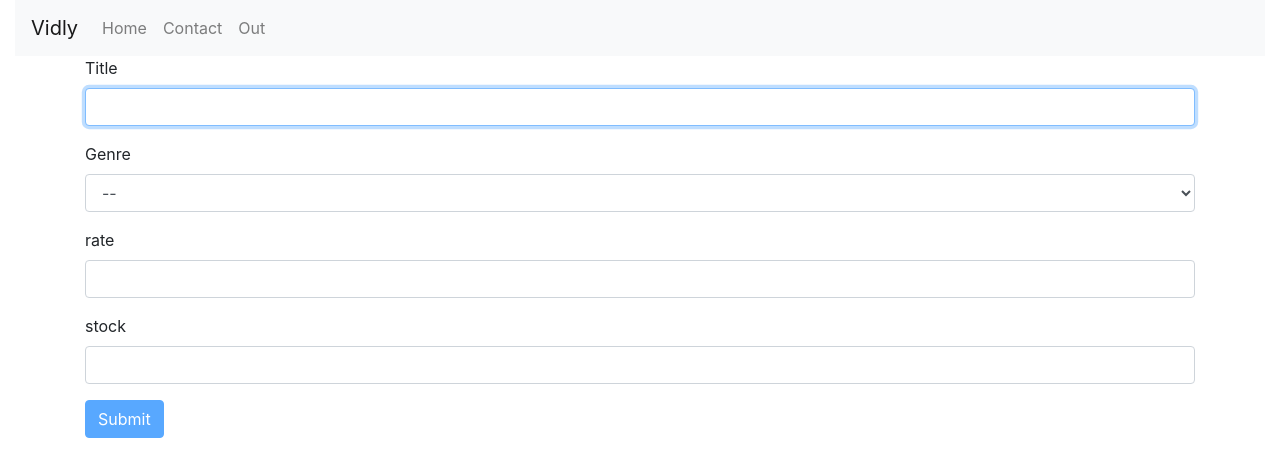
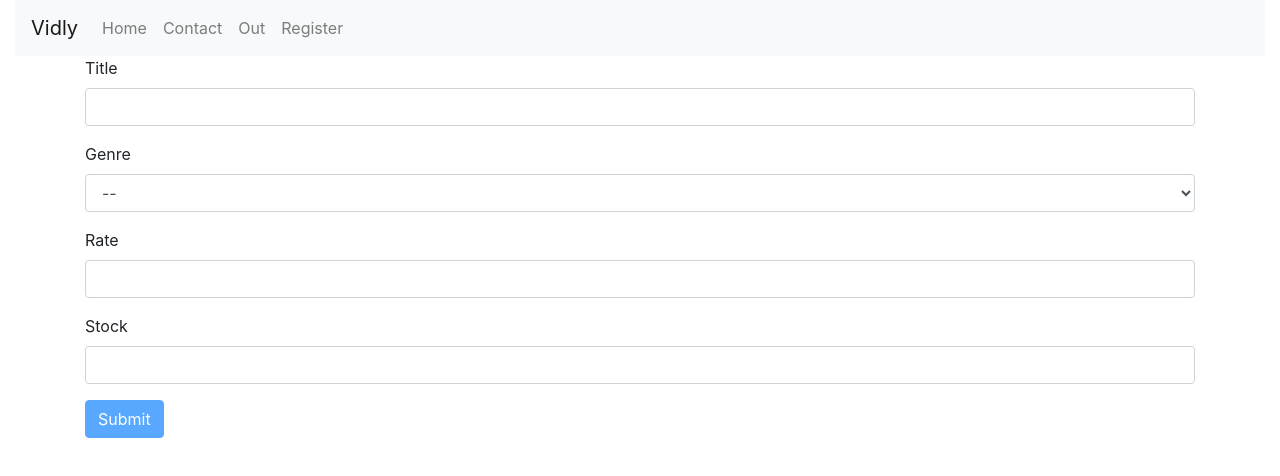
Before and after one commit to maathi/vidly, a React (Create React App) app: page /movies/new in a window 1280 px wide. Shown: the top 476 px of the page. Built offline with nearby package versions, Linux system fonts and the light colour scheme.

Commit message:
creating a renderGroupForm function

```diff
--- a/src/App.js
+++ b/src/App.js
@@ -6,6 +6,7 @@ import Navbar from "./components/navbar";
 import NotFound from "./components/not-found";
 import Movie from "./components/movie";
 import MovieForm from "./components/movieForm";
+import Register from "./components/register";
 
 function App() {
   return (
@@ -28,6 +29,9 @@ function App() {
           <MovieForm></MovieForm>
         </Route>
         <Route path="/movies/:id" component={Movie}></Route>
+        <Route path="/register">
+          <Register></Register>
+        </Route>
         <Redirect exact from="/" to="/home"></Redirect>
         <Redirect to="not-found"></Redirect>
       </Switch>
--- /dev/null
+++ b/src/components/common/form.jsx
@@ -0,0 +1,68 @@
+import React, { Component } from "react";
+import Joi from "joi-browser";
+
+class Form extends Component {
+  state = { data: {}, errors: {} };
+
+  validate = (e) => {
+    const name = e.target.name;
+    let errors = { ...this.state.errors };
+
+    const { error } = Joi.validate(
+      { [name]: this.state.data[name] },
+      { [name]: this.schema[name] }
+    );
+
+    errors[name] = error ? error.details[0].message : null;
+    this.setState({ errors: errors });
+  };
+
+  handleChange = (e) => {
+    const name = e.target.name;
+
+    let data = { ...this.state.data };
+    data[name] = e.target.value;
+    this.setState({ data });
+  };
+
+  validateAll = () => {
+    const { error } = Joi.validate(this.state.data, this.schema);
+    return error;
+  };
+  handleSubmit = (e) => {
+    e.preventDefault();
+    this.validateAll();
+  };
+
+  renderFormGroup = (label, name) => {
+    return (
+      <div className="form-group">
+        <label>{label}</label>
+        <input
+          className="form-control"
+          name={name}
+          value={this.state.value}
+          onChange={this.handleChange}
+          onBlur={this.validate}
+        />
+        {this.state.errors[name] && (
+          <div className="alert alert-danger">{this.state.errors[name]}</div>
+        )}
+      </div>
+    );
+  };
+
+  renderButton = () => {
+    return (
+      <button
+        className="btn btn-primary"
+        disabled={this.validateAll()}
+        onClick={this.handleSubmit}
+      >
+        Submit
+      </button>
+    );
+  };
+}
+
+export default Form;
--- a/src/components/movieForm.jsx
+++ b/src/components/movieForm.jsx
@@ -1,7 +1,8 @@
 import React, { Component } from "react";
 import Joi from "joi-browser";
+import Form from "./common/form";
 
-class MovieForm extends Component {
+class MovieForm extends Form {
   state = {
     data: { title: "", genre: "", rate: "", stock: "" },
     errors: { title: null, genre: "", rate: "", stock: "" },
@@ -14,54 +15,10 @@ class MovieForm extends Component {
     stock: Joi.number().min(0).max(100).required(),
   };
 
-  validate = (e) => {
-    const name = e.target.name;
-    let errors = { ...this.state.errors };
-
-    const { error } = Joi.validate(
-      { [name]: this.state.data[name] },
-      { [name]: this.schema[name] }
-    );
-
-    errors[name] = error ? error.details[0].message : null;
-    this.setState({ errors: errors });
-  };
-
-  handleChange = (e) => {
-    const name = e.target.name;
-
-    let data = { ...this.state.data };
-    data[name] = e.target.value;
-    this.setState({ data });
-  };
-
-  validateAll = () => {
-    const { error } = Joi.validate(this.state.data, this.schema);
-    return error;
-  };
-  handleSubmit = (e) => {
-    e.preventDefault();
-    this.validateAll();
-  };
   render() {
     return (
       <form className="container">
-        <div className="form-group">
-          <label> Title </label>
-          <input
-            autoFocus
-            name="title"
-            value={this.state.value}
-            className="form-control"
-            onChange={this.handleChange}
-            onBlur={this.validate}
-          />
-          {this.state.errors["title"] && (
-            <div className="alert alert-danger">
-              {this.state.errors["title"]}
-            </div>
-          )}
-        </div>
+        {this.renderFormGroup("Title", "title")}
         <div className="form-group">
           <label> Genre </label>
           <select
@@ -81,43 +38,9 @@ class MovieForm extends Component {
             </div>
           )}
         </div>
-        <div className="form-group">
-          <label> rate </label>
-          <input
-            name="rate"
-            className="form-control"
-            value={this.state.value}
-            onChange={this.handleChange}
-            onBlur={this.validate}
-          />
-          {this.state.errors["rate"] && (
-            <div className="alert alert-danger">
-              {this.state.errors["rate"]}
-            </div>
-          )}
-        </div>
-        <div className="form-group">
-          <label> stock </label>
-          <input
-            name="stock"
-            className="form-control"
-            value={this.state.value}
-            onChange={this.handleChange}
-            onBlur={this.validate}
-          />
-          {this.state.errors["stock"] && (
-            <div className="alert alert-danger">
-              {this.state.errors["stock"]}
-            </div>
-          )}
-        </div>
-        <button
-          className="btn btn-primary"
-          disabled={this.validateAll()}
-          onClick={this.handleSubmit}
-        >
-          Submit
-        </button>
+        {this.renderFormGroup("Rate", "rate")}
+        {this.renderFormGroup("Stock", "stock")}
+        {this.renderButton()}
       </form>
     );
   }
--- a/src/components/navbar.jsx
+++ b/src/components/navbar.jsx
@@ -24,6 +24,11 @@ const Navbar = () => {
               Out
             </NavLink>
           </li>
+          <li className="nav-item">
+            <NavLink className="nav-link" to="/register">
+              Register
+            </NavLink>
+          </li>
         </ul>
       </div>
     </nav>
--- /dev/null
+++ b/src/components/register.jsx
@@ -0,0 +1,29 @@
+import React, { Component } from "react";
+import Joi from "joi-browser";
+import Form from "./common/form";
+
+class Register extends Form {
+  state = {
+    data: { username: null, email: null, password: null },
+    errors: { username: null, email: null, password: null },
+  };
+
+  schema = {
+    username: Joi.string().required().label("Username"),
+    email: Joi.string().email().required().label("Email"),
+    password: Joi.string().min(5).required().label("Password"),
+  };
+
+  render() {
+    return (
+      <form className="container">
+        {this.renderFormGroup("Username", "username")}
+        {this.renderFormGroup("Email", "email")}
+        {this.renderFormGroup("Password", "password")}
+        {this.renderButton()}
+      </form>
+    );
+  }
+}
+
+export default Register;
```
